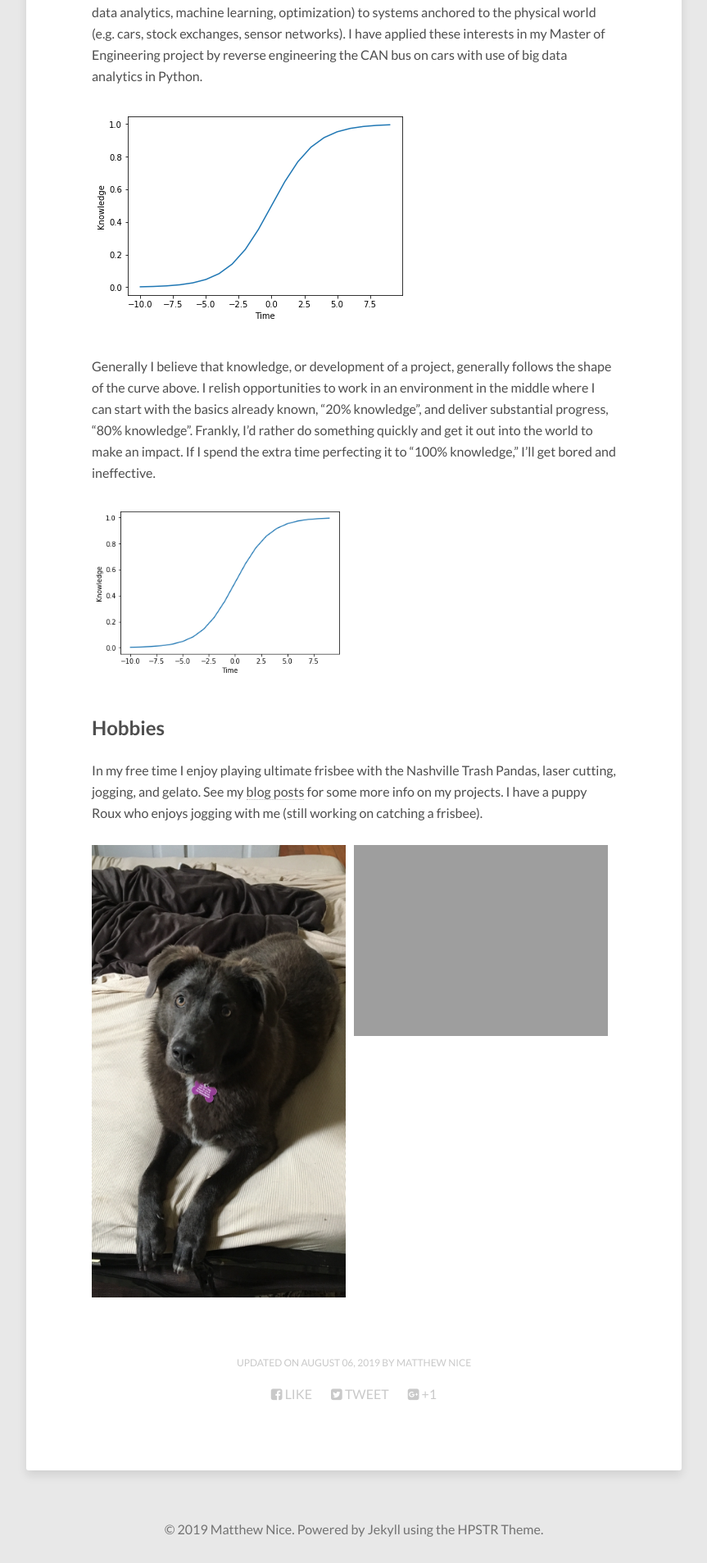
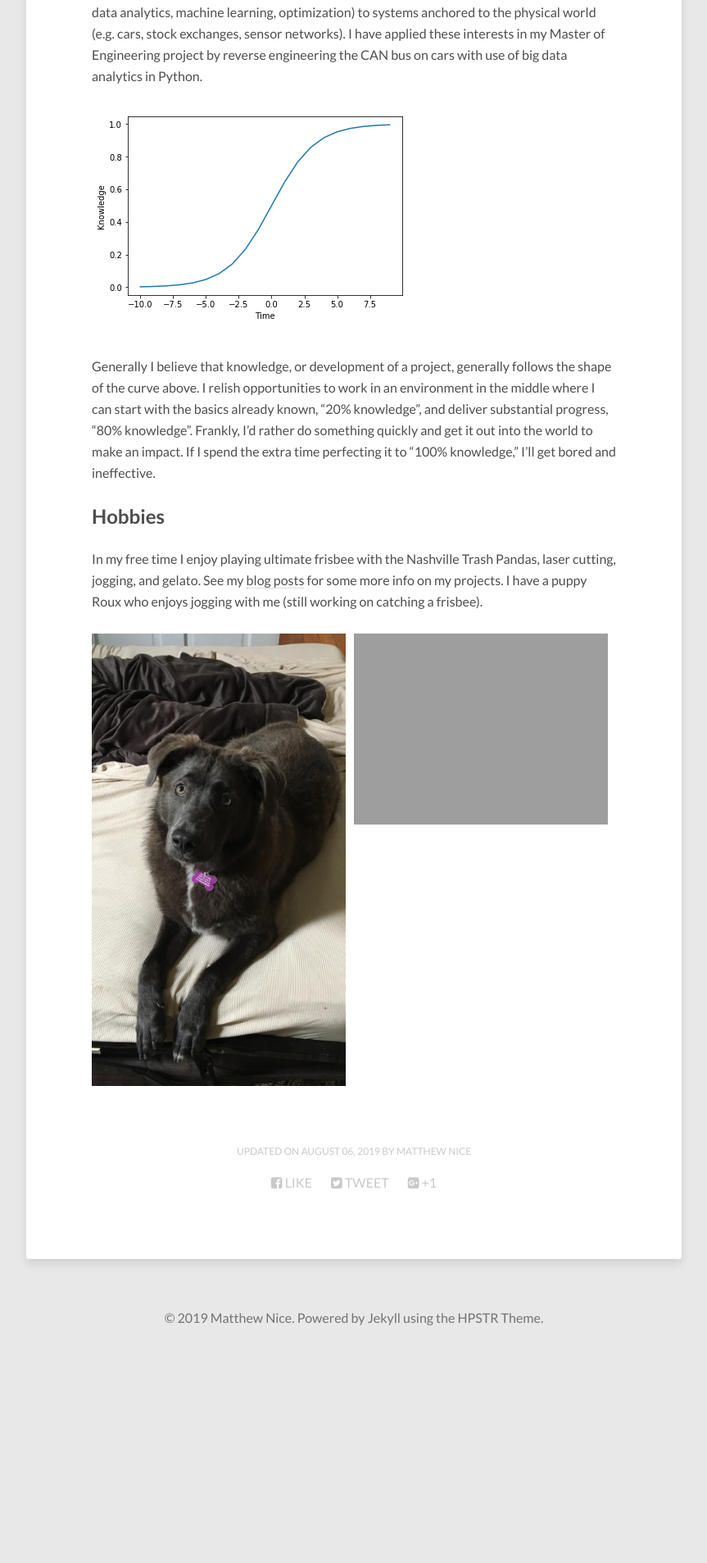
Before and after one commit to MatthewNice/MatthewNice.github.io, a Jekyll site: the page built from about/index.md, in a window 1280 px wide. Shown: the part 1467-3374 px from the top of the page at 82% size, without its empty margins (208-1071 px from the left). Built offline with Jekyll 4.4.1, drawn with Linux system fonts in a browser that asks for light colours; nearby versions of some CDN libraries; after the commit the page ends 3116 px from its top, so only the background shows below that.

Commit message:
remove extra log figure

```diff
--- a/about/index.md
+++ b/about/index.md
@@ -31,9 +31,6 @@ My career interests focus on the application of advanced computational technique
 </figure>
 
 Generally I believe that knowledge, or development of a project, generally follows the shape of the curve above. I relish opportunities to work in an environment in the middle where I can start with the basics already known, "20% knowledge", and deliver substantial progress, "80% knowledge". Frankly, I'd rather do something quickly and get it out into the world to make an impact. If I spend the extra time perfecting it to "100% knowledge," I'll get bored and ineffective.
-<figure class="half">
-<a href="{{ site.url }}/images/knowledge_v_time.png"><img src="{{ site.url }}/images/knowledge_v_time.png" alt=""></a>
-</figure>
 
 ## Hobbies
 In my free time I enjoy playing ultimate frisbee with the Nashville Trash Pandas, laser cutting, jogging, and gelato. See my [blog posts]({{ site.url }}/chronposts/) for some more info on my projects. I have a puppy Roux who enjoys jogging with me (still working on catching a frisbee).
```
